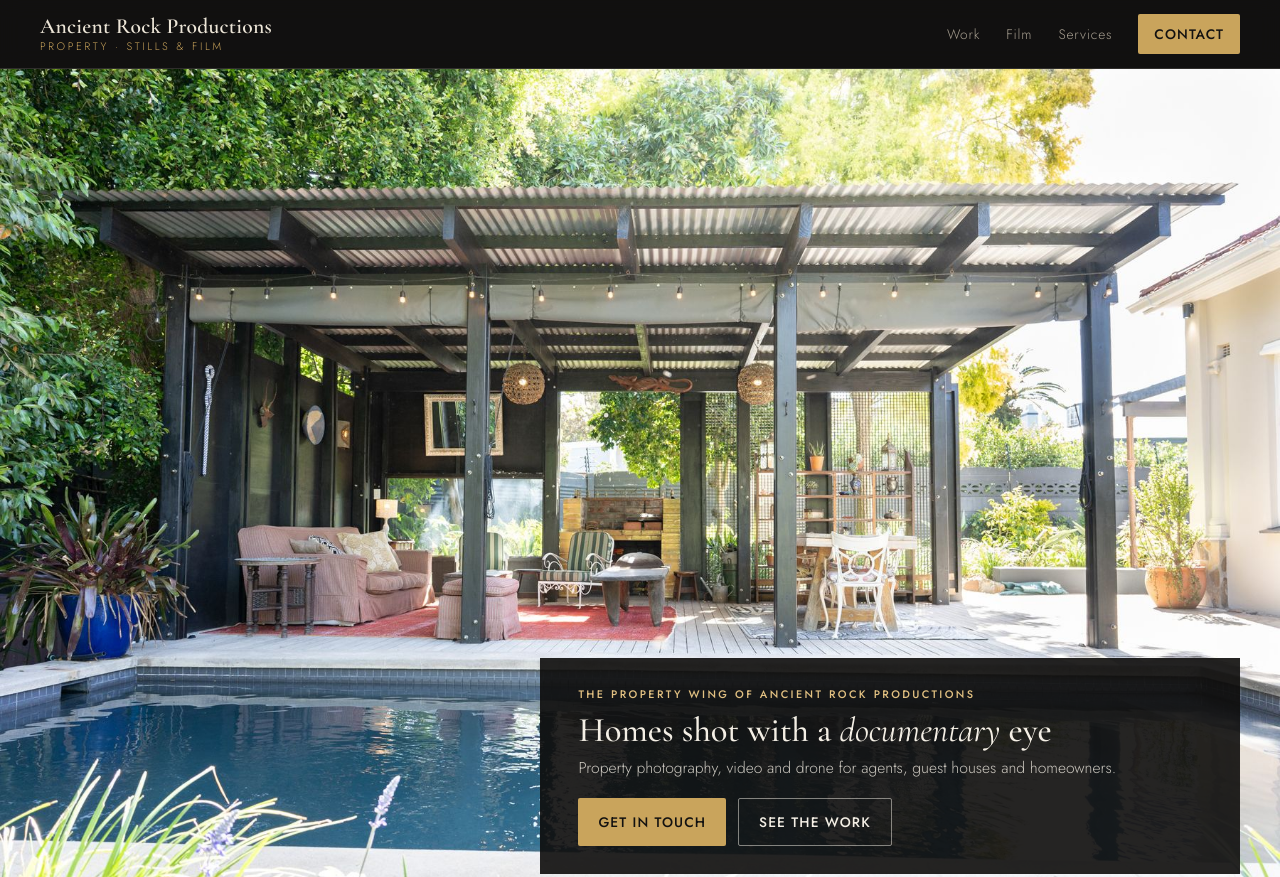
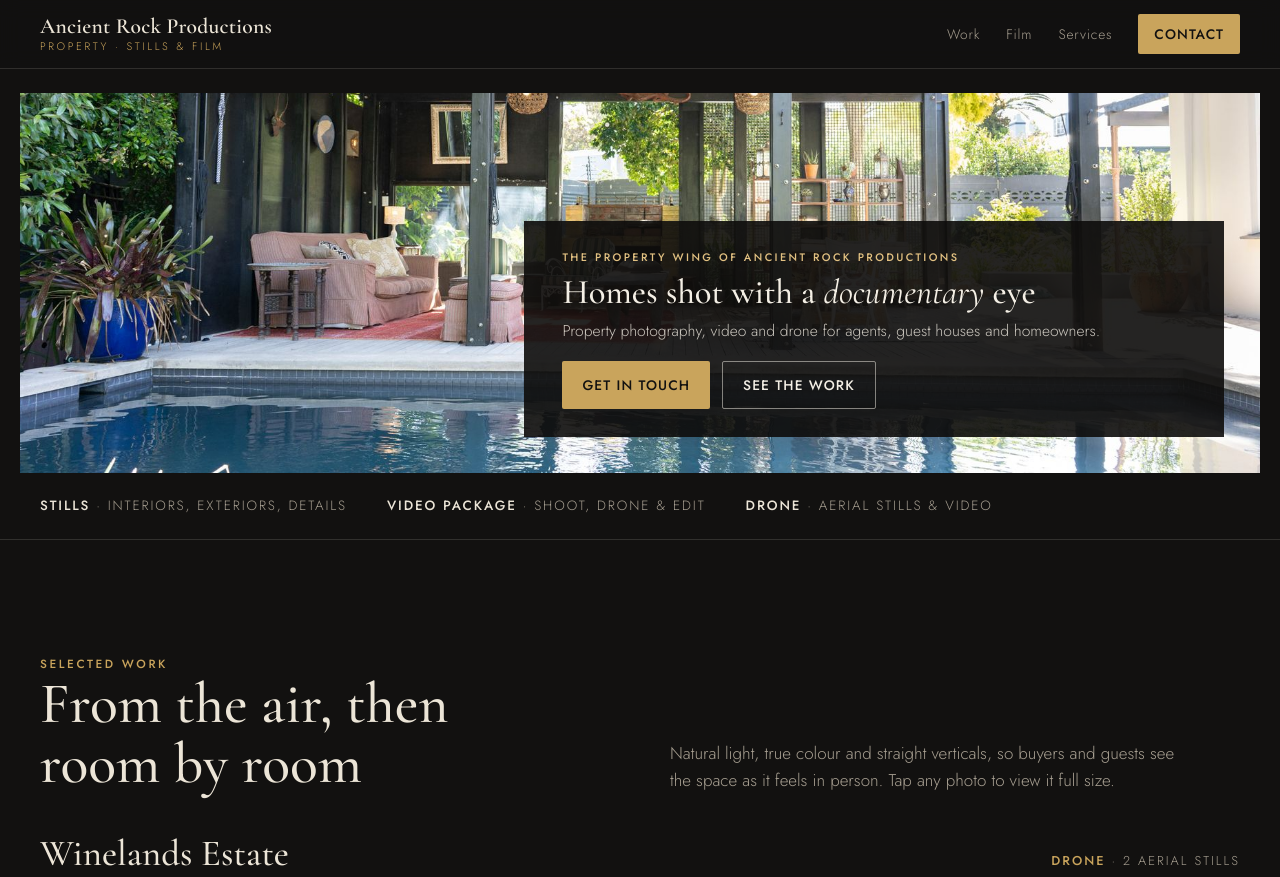
Before and after one commit to tessabarlin/arp-property, a plain HTML site: page index.html in a window 1280 px wide. Shown: the top 877 px of the page. Drawn offline with nearby package versions, Linux system fonts and the light colour scheme.

Commit message:
Add files via upload

```diff
--- a/index.html
+++ b/index.html
@@ -53,10 +53,10 @@ nav .btn{color:var(--gold-ink);padding:9px 16px}
 @media (max-width:760px){nav a:not(.btn){display:none}}
 
 /* Hero */
-.hero{position:relative}
-.hero img{display:block;width:100%;height:auto}
+.hero{position:relative;max-width:1240px;margin:24px auto 0}
+.hero img{display:block;width:100%;height:620px;object-fit:cover;object-position:center 68%}
 .hero .copy{position:absolute;left:0;right:0;bottom:0}
-.hero .copy .wrap{padding-block:0 clamp(24px,4vw,48px)}
+.hero .copy .wrap{padding-block:0 clamp(20px,3vw,36px);padding-right:clamp(20px,3vw,36px)}
 .hero .panel{background:rgba(14,13,12,.9);color:#f4efe5;padding:clamp(20px,2.2vw,28px) clamp(24px,3vw,40px);max-width:min(700px,64%);margin-left:auto}
 .hero .eyebrow{color:#e2c182;font-size:.68rem}
 .hero h1{font-size:clamp(1.9rem,2.7vw,2.6rem);max-width:none;margin:8px 0 8px;font-weight:500}
@@ -66,6 +66,8 @@ nav .btn{color:var(--gold-ink);padding:9px 16px}
 /* hero ghost button */
 .hero .panel .btn.line{color:#f4efe5;border-color:rgba(244,239,229,.5)}
 @media (max-width:760px){
+  .hero{margin-top:0}
+  .hero img{height:auto !important}
   .hero .copy{position:static}
   .hero .copy .wrap{padding:0}
   .hero .panel{max-width:none;background:var(--bg);color:var(--fg);padding:26px max(20px, env(safe-area-inset-right, 0px)) 30px max(20px, env(safe-area-inset-left, 0px))}
@@ -389,7 +391,7 @@ function show() {
 function openLb(set, i, from) {
   cur = { set, i, from }; show();
   const avail = (window.screen && screen.availHeight) ? screen.availHeight : 800;
-  const h = Math.round(Math.min(Math.max(avail - 200, 340), 760));
+  const h = Math.round(Math.min(Math.max(avail - 130, 340), 900));
   const r = from.getBoundingClientRect(); const y = r.top + window.scrollY + r.height / 2;
   const maxTop = document.documentElement.scrollHeight - h;
   lb.style.height = h + "px"; lb.style.top = Math.max(0, Math.min(y - h / 2, maxTop)) + "px";
@@ -438,6 +440,15 @@ document.querySelectorAll('a[href^="#"]').forEach(a => a.addEventListener("click
   const id = a.getAttribute("href").slice(1); const t = id && document.getElementById(id);
   if (t) { e.preventDefault(); t.scrollIntoView({ behavior: "smooth", block: "start" }); }
 }));
+
+// Fit the cover photo to the visible screen height (works inside an embed box)
+function sizeHero(){
+  const img = document.querySelector(".hero img"); if (!img) return;
+  if (window.innerWidth <= 760) { img.style.height = ""; return; }
+  const avail = (window.screen && screen.availHeight) ? screen.availHeight : 900;
+  img.style.height = Math.round(Math.min(Math.max(avail - 260, 380), 820)) + "px";
+}
+sizeHero(); window.addEventListener("resize", sizeHero);
 </script>
 
 </body>
```
